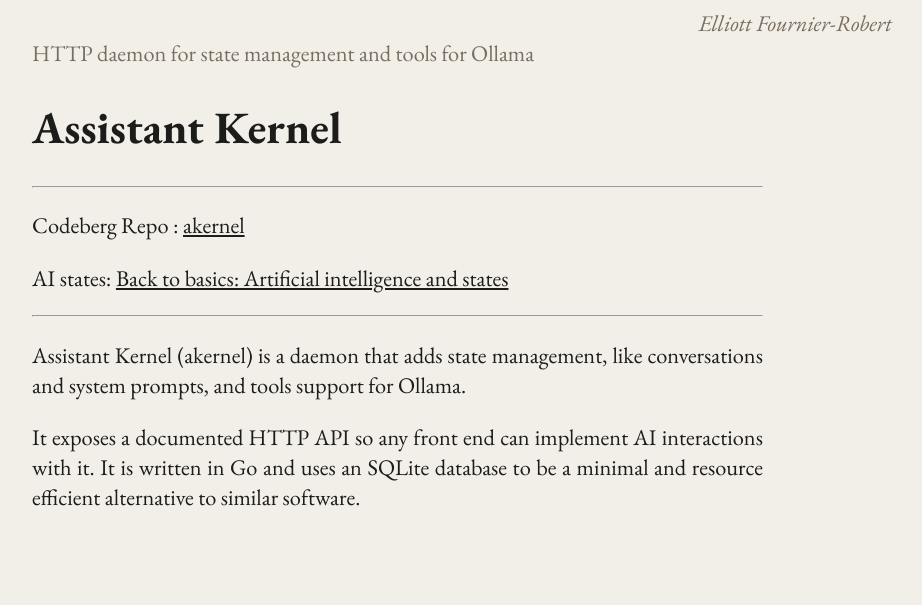
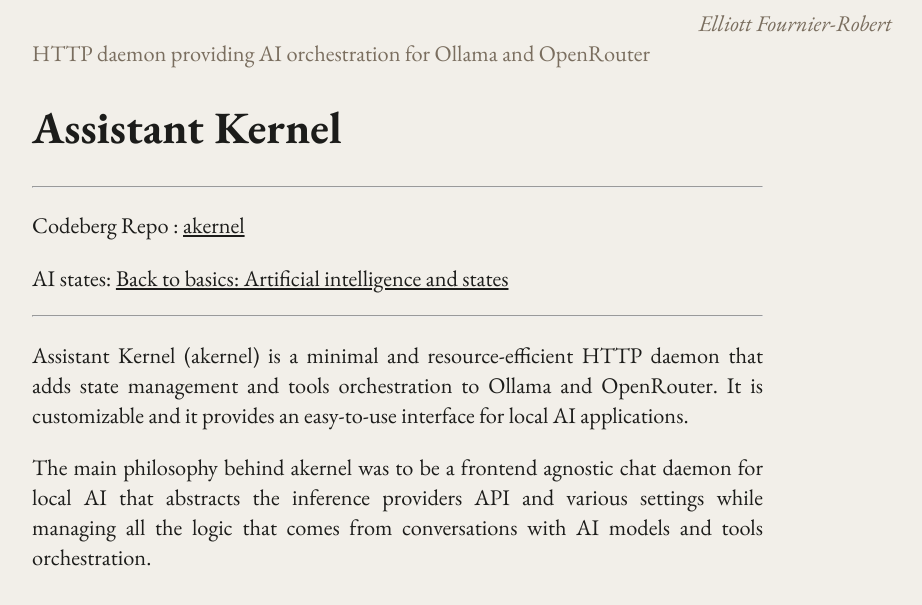
Before and after one commit to eFournierRobert/eFournierRobert.github.io, a Jekyll site: the page built from _projects/akernel.md, in a window 1280 px wide. Shown: the top 605 px of the page, without its empty margins (178-1100 px from the left). Built offline with Jekyll 4.4.1, drawn with Linux system fonts in a browser that asks for light colours.

Commit message:
modified the project page

```diff
--- a/_projects/akernel.md
+++ b/_projects/akernel.md
@@ -5,7 +5,7 @@
 ---
 
 <div class="muted">
-    HTTP daemon for state management and tools for Ollama
+    HTTP daemon providing AI orchestration for Ollama and OpenRouter
 </div>
 <!--excerpt-end-->
 
@@ -17,6 +17,8 @@
 
 ---
 
-Assistant Kernel (akernel) is a daemon that adds state management, like conversations and system prompts, and tools support for Ollama.
+Assistant Kernel (akernel) is a minimal and resource-efficient HTTP daemon that adds state management and tools orchestration to Ollama and OpenRouter. It is customizable and
+it provides an easy-to-use interface for local AI applications.
 
-It exposes a documented HTTP API so any front end can implement AI interactions with it. It is written in Go and uses an SQLite database to be a minimal and resource efficient alternative to similar software.
+The main philosophy behind akernel was to be a frontend agnostic chat daemon for local AI that abstracts the inference providers API and various settings while managing all the logic that comes from
+conversations with AI models and tools orchestration.
```
